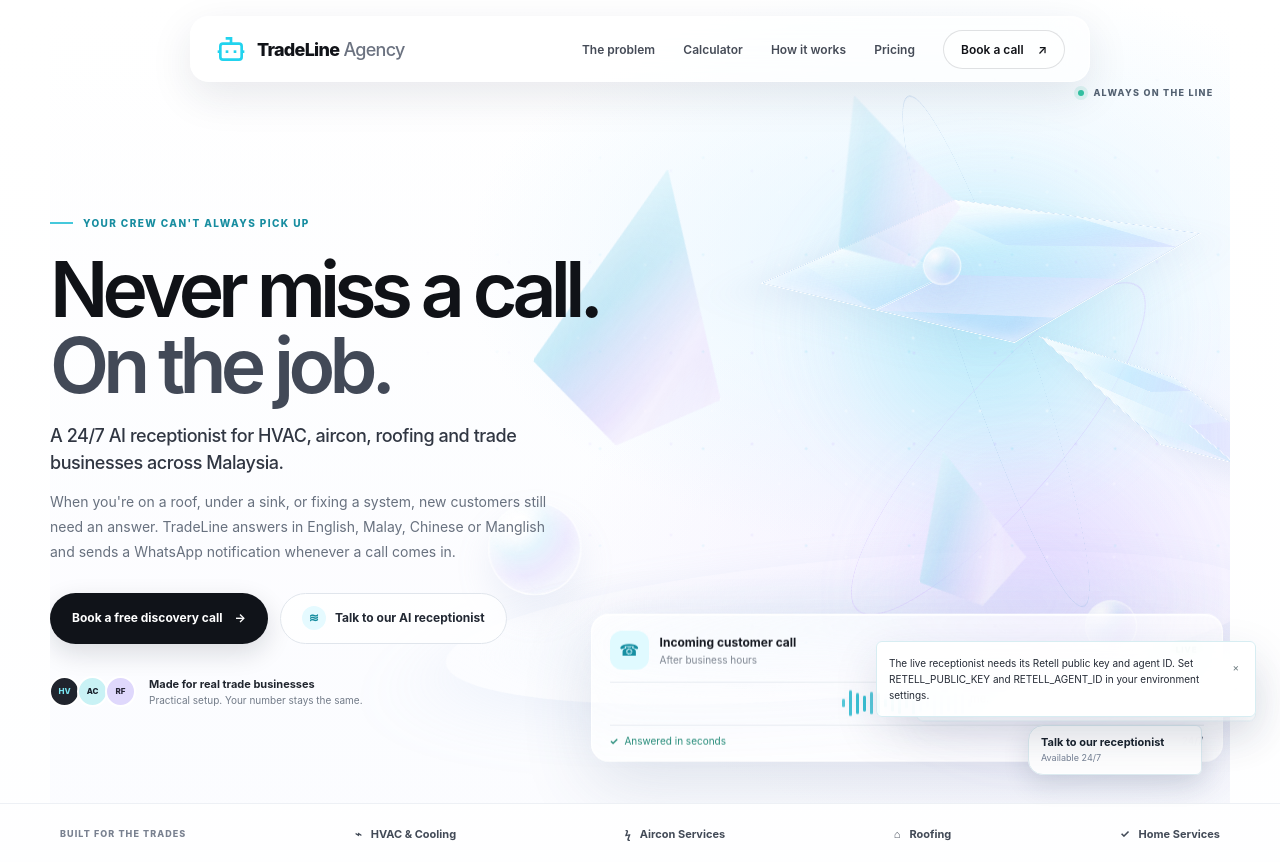
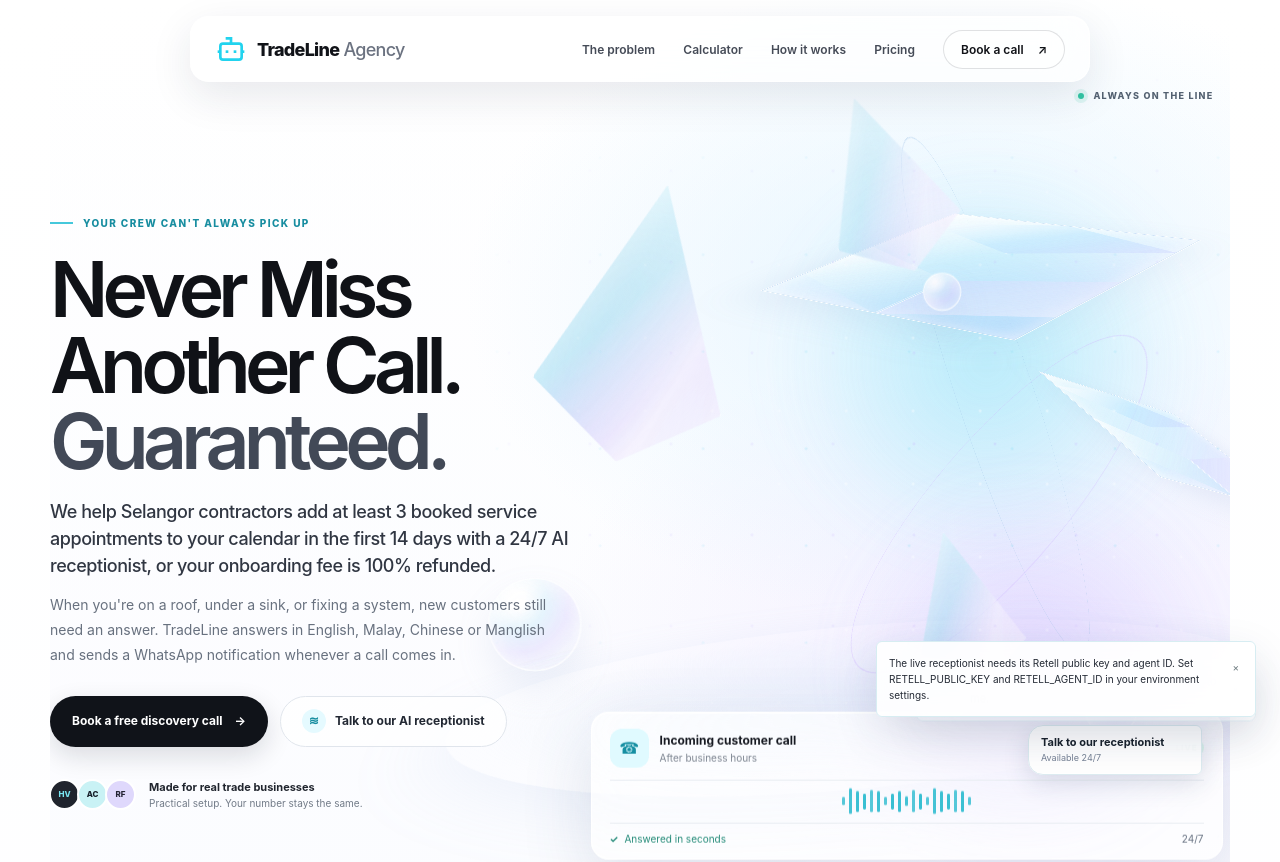
Before and after one commit to AbbysalCipher/TradeCall-LandingPage, a website: page index.html in a window 1280 px wide. Shown: the top 862 px of the page. Drawn offline with Linux system fonts and the light colour scheme.

Commit message:
Update hero section

```diff
--- a/index.html
+++ b/index.html
@@ -35,8 +35,8 @@
     <section class="hero section-shell" id="top">
       <div class="hero__copy">
         <div class="eyebrow"><span class="eyebrow__line"></span> YOUR CREW CAN'T ALWAYS PICK UP</div>
-        <h1>Never miss a call.<br><span>On the job.</span></h1>
-        <p class="hero__subline">A 24/7 AI receptionist for HVAC, aircon, roofing and trade businesses across Malaysia.</p>
+        <h1>Never Miss Another Call.<br><span>Guaranteed.</span></h1>
+        <p class="hero__subline">We help Selangor contractors add at least 3 booked service appointments to your calendar in the first 14 days with a 24/7 AI receptionist, or your onboarding fee is 100% refunded.</p>
         <p class="hero__body">When you're on a roof, under a sink, or fixing a system, new customers still need an answer. TradeLine answers in English, Malay, Chinese or Manglish and sends a WhatsApp notification whenever a call comes in.</p>
         <div class="hero__actions"><a class="button button--primary" href="https://cal.com/tan-po-keng-esfh5w/60-min" target="_blank" rel="noreferrer">Book a free discovery call <span aria-hidden="true">→</span></a><button class="button button--ghost js-talk"><span class="play-dot"><span aria-hidden="true">≋</span></span> Talk to our AI receptionist</button></div>
         <div class="hero__proof"><div class="avatar-stack"><span>HV</span><span>AC</span><span>RF</span></div><div><strong>Made for real trade businesses</strong><small>Practical setup. Your number stays the same.</small></div></div>
```
